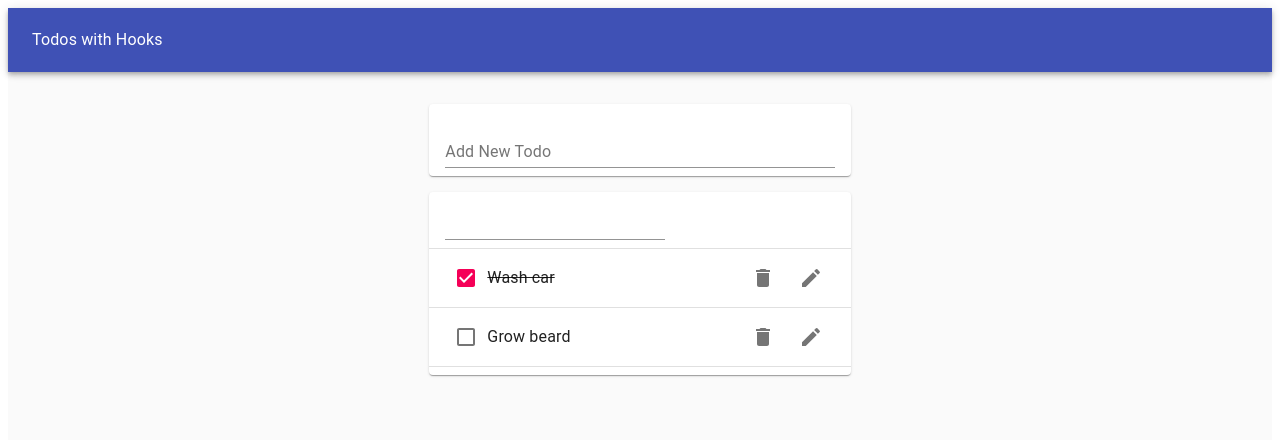
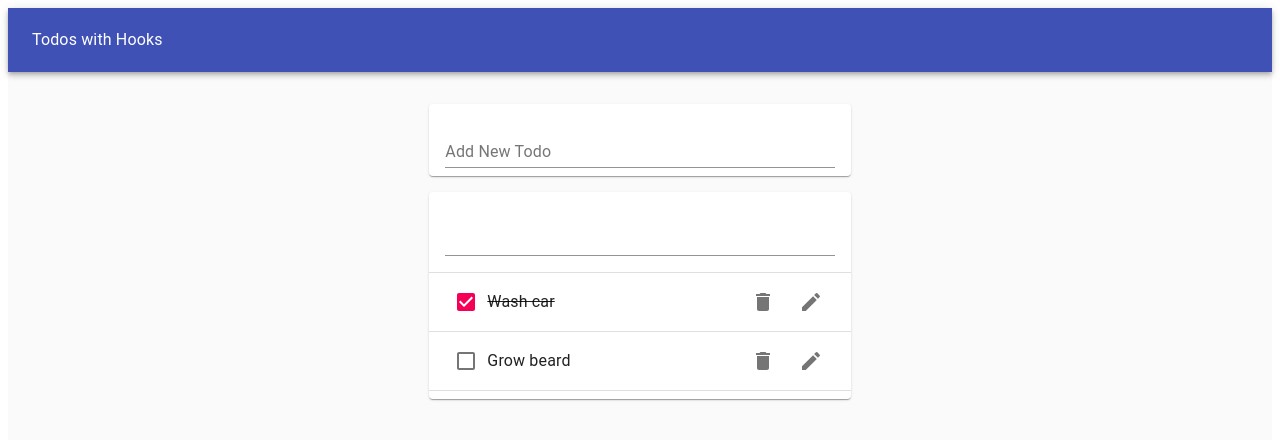
Before and after one commit to super8989/React_hooks_todo, a React (Create React App) app: page / in a window 1280 px wide. Both pictures are taken after a click on the button 810 px from the left and 229 px from the top of the page. Shown: the top 440 px of the page. Built offline with nearby package versions, Linux system fonts and the light colour scheme.

Commit message:
turned EditTodoForm into a controlled input using useInputState hook

```diff
--- a/src/EditTodoForm.js
+++ b/src/EditTodoForm.js
@@ -2,8 +2,19 @@ import React from "react";
 
 import TextField from "@material-ui/core/TextField";
 
+import useInputState from "./hooks/useInputState";
+
 function EditTodoForm() {
-	return <TextField />;
+	const [value, handleChange, reset] = useInputState("");
+
+	return (
+		<TextField
+			margin='normal'
+			value={value}
+			onChange={handleChange}
+			fullWidth
+		/>
+	);
 }
 
 export default EditTodoForm;
```
